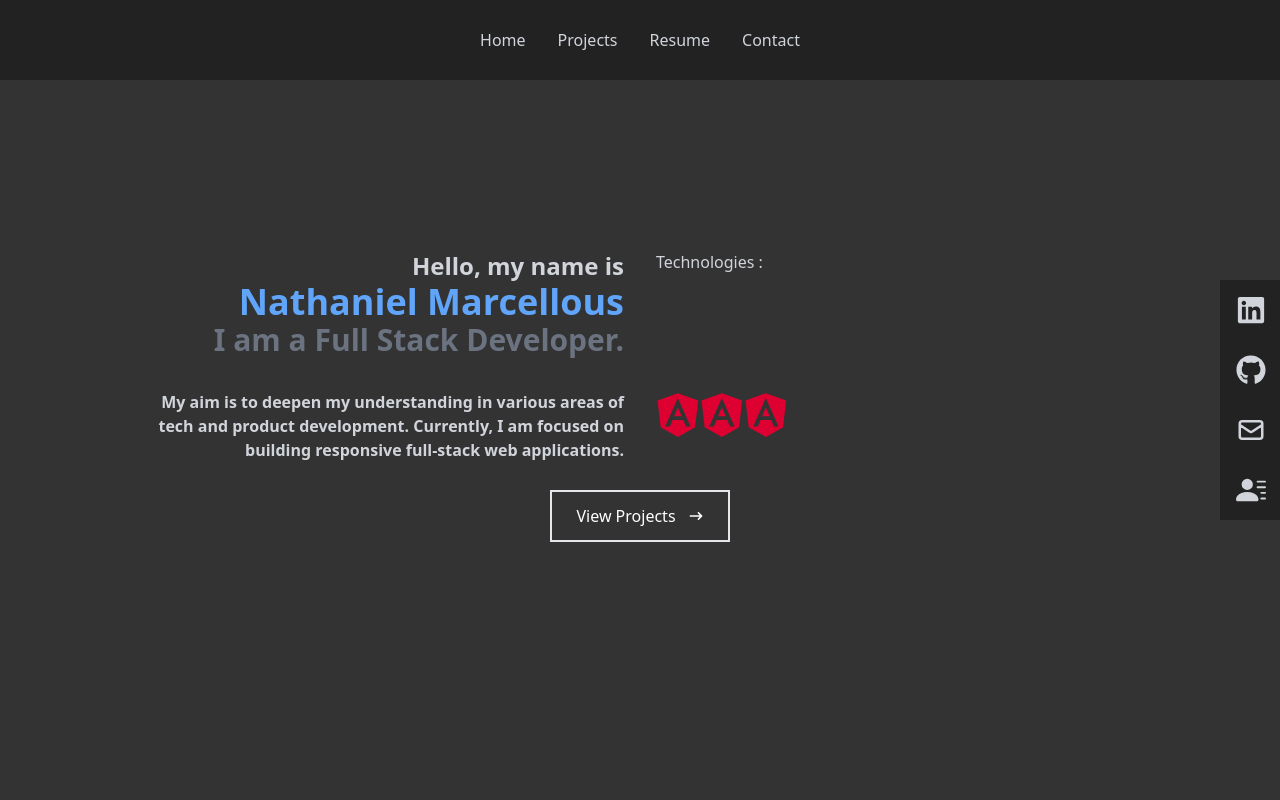
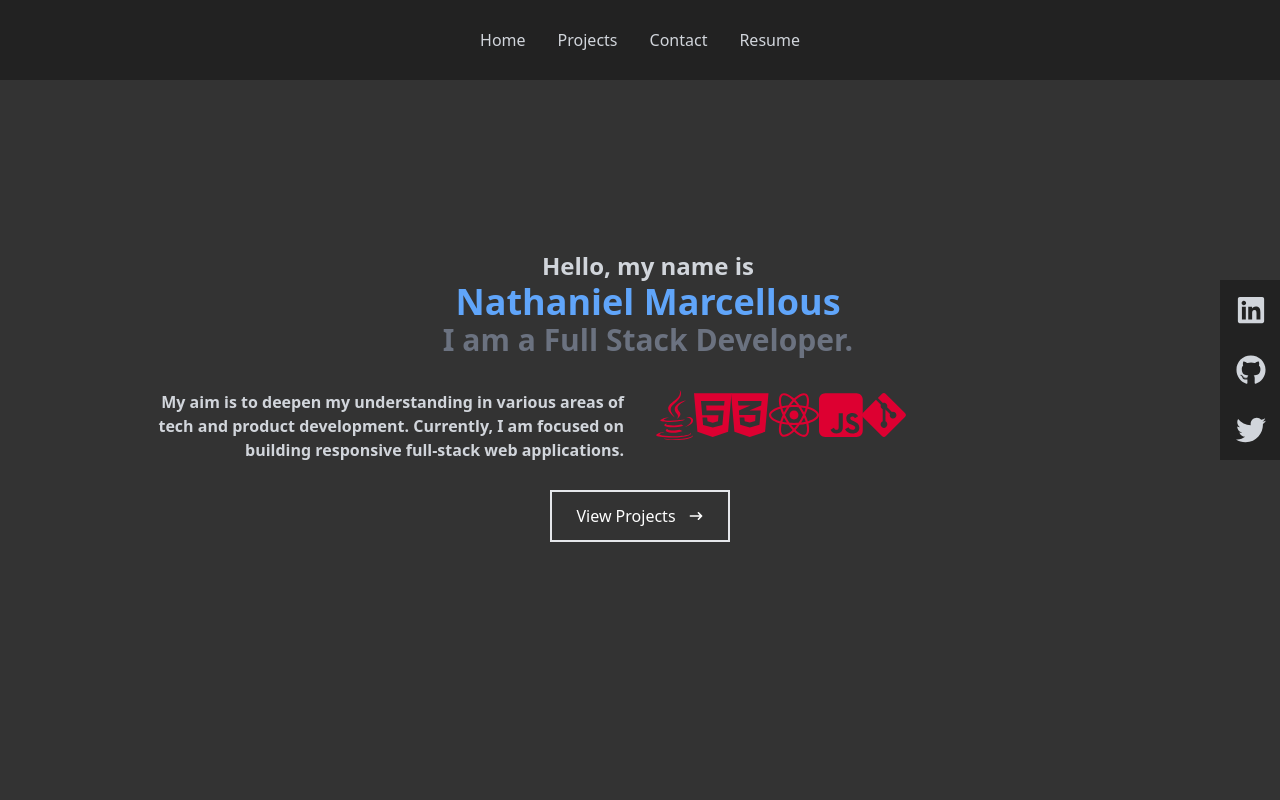
Before and after one commit to TabuHana/portfolio, a React (Create React App) app: page / in a window 1280 px wide. Shown: the top 800 px of the page. Built offline with nearby package versions, Linux system fonts and the light colour scheme.

Commit message:
home page formatting

```diff
--- a/src/App.js
+++ b/src/App.js
@@ -6,7 +6,7 @@
 
 function App() {
   return (
-    <div className="snap-y snap-mandatory">
+    <div>
       <Navbar />
       <Home />
       <Projects />
--- a/src/components/Home.jsx
+++ b/src/components/Home.jsx
@@ -2,15 +2,16 @@
 import { HiArrowNarrowRight } from 'react-icons/hi'
 import { Link } from "react-scroll"
 import { FontAwesomeIcon } from "@fortawesome/react-fontawesome";
-import { faAngular } from '@fortawesome/free-brands-svg-icons';
+import { faHtml5, faJava, faCss3Alt, faReact, faJsSquare, faGitAlt } from '@fortawesome/free-brands-svg-icons';
+
 
 const Home = () => {
   return (
     <div name='home' className='w-full h-screen bg-[#333] text-gray-300'>
       {/* Container */}
       <div className='flex flex-col justify-center items-center w-full h-full'>
-        <div className='max-w-[1000px] w-full grid sm:grid-cols-2 gap-8'>
-          <div className='sm:text-right pb-8 pl-4'>
+        <div className='max-w-[1000px] w-full gap-8'>
+          <div className='sm:text-center pb-8 pl-4'>
             <p className='text-2xl font-bold inline'>
               Hello, my name is
             </p>
@@ -21,22 +22,22 @@
               I am a Full Stack Developer.
             </h1>
           </div>
-          <div className='align-baseline'>
-            Technologies :
-          </div>
         </div>
 
         <div className='max-w-[1000px] w-full grid sm:grid-cols-2 gap-8 px-4'>
           <div className='sm:text-right font-bold'>
             <p>
               My aim is to deepen my understanding in various areas of tech and product development. Currently, I am focused on building responsive full-stack web applications.
-              </p>
+            </p>
           </div>
           <div>
             <p>
-            <FontAwesomeIcon icon={faAngular} color="#DD0031" fontSize={50}/>
-            <FontAwesomeIcon icon={faAngular} color="#DD0031" fontSize={50}/>
-            <FontAwesomeIcon icon={faAngular} color="#DD0031" fontSize={50}/>
+              <FontAwesomeIcon icon={faJava} color="#DD0031" fontSize={50} />
+              <FontAwesomeIcon icon={faHtml5} color="#DD0031" fontSize={50} />
+              <FontAwesomeIcon icon={faCss3Alt} color="#DD0031" fontSize={50} />
+              <FontAwesomeIcon icon={faReact} color="#DD0031" fontSize={50} />
+              <FontAwesomeIcon icon={faJsSquare} color="#DD0031" fontSize={50} />
+              <FontAwesomeIcon icon={faGitAlt} color="#DD0031" fontSize={50} />
             </p>
           </div>
         </div>
--- a/src/components/Navbar.jsx
+++ b/src/components/Navbar.jsx
@@ -1,7 +1,7 @@
 import { useState } from 'react'
 import { FaBars, FaTimes, FaGithub, FaLinkedin } from "react-icons/fa";
-import { HiOutlineMail } from "react-icons/hi";
-import { BsFillPersonLinesFill } from "react-icons/bs";
+import { faTwitter } from '@fortawesome/free-brands-svg-icons';
+import { FontAwesomeIcon } from "@fortawesome/react-fontawesome";
 import { Link } from "react-scroll";
 
 const Navbar = () => {
@@ -26,13 +26,13 @@
           </Link>
         </li>
         <li>
-          <Link to="resume" smooth={true} duration={500}>
-            Resume
+          <Link to="contact" smooth={true} duration={500}>
+            Contact
           </Link>
         </li>
         <li>
-          <Link to="contact" smooth={true} duration={500}>
-            Contact
+          <Link to="resume" smooth={true} duration={500}>
+            Resume
           </Link>
         </li>
       </ul>
@@ -60,14 +60,14 @@
         </li>
         <li className='py-6 text-4xl'>
           {' '}
-          <Link onClick={handleClick} to="resume" smooth={true} duration={500}>
-            Resume
+          <Link onClick={handleClick} to="contact" smooth={true} duration={500}>
+            Contact
           </Link>
         </li>
         <li className='py-6 text-4xl'>
           {' '}
-          <Link onClick={handleClick} to="contact" smooth={true} duration={500}>
-            Contact
+          <Link onClick={handleClick} to="resume" smooth={true} duration={500}>
+            Resume
           </Link>
         </li>
       </ul>
@@ -89,14 +89,8 @@
           </li>
           <li className='w-[160px] h-[60px] flex justify-between items-center mr-[-100px] hover:ml-[-100px] duration-300 bg-[#222]'>
             <a href='/' className='flex justify-between items-center w-full text-gray-300'>
-              <HiOutlineMail size={30} />
-              Email
-            </a>
-          </li>
-          <li className='w-[160px] h-[60px] flex justify-between items-center mr-[-100px] hover:ml-[-100px] duration-300 bg-[#222]'>
-            <a href='/' className='flex justify-between items-center w-full text-gray-300'>
-              <BsFillPersonLinesFill size={30} />
-              Resume
+              <FontAwesomeIcon icon={faTwitter} fontSize={30} />
+              Twitter
             </a>
           </li>
         </ul>
--- a/src/components/Projects.jsx
+++ b/src/components/Projects.jsx
@@ -91,13 +91,45 @@
             </div>
           </div>
 
+          {/* Project 5 */}
+
+          <div className='shadow-lg shadow-[#040c16] group container rounded-md flex justify-center items-center mx-auto content-div'>
+            {/* Hover Effects */}
+            <div className='opacity-0 group-hover:opacity-100'>
+              <span className='text-2xl font-bold text-white tracking-wider'>
+                Example 1
+              </span>
+              <div className='pt-8 text-center'>
+                <a href='/'>
+                  <button className='text-center rounded-lg px-4 py-3 m-2 bg-white text-gray-700 font-bold text-lg'>Demo</button>
+                </a>
+                <a href='/'>
+                  <button className='text-center rounded-lg px-4 py-3 m-2 bg-white text-gray-700 font-bold text-lg'>Code</button>
+                </a>
+              </div>
+            </div>
+          </div>
+
+          {/* Project 6 */}
+
+          <div className='shadow-lg shadow-[#040c16] group container rounded-md flex justify-center items-center mx-auto content-div'>
+            {/* Hover Effects */}
+            <div className='opacity-0 group-hover:opacity-100'>
+              <span className='text-2xl font-bold text-white tracking-wider'>
+                Example 1
+              </span>
+              <div className='pt-8 text-center'>
+                <a href='/'>
+                  <button className='text-center rounded-lg px-4 py-3 m-2 bg-white text-gray-700 font-bold text-lg'>Demo</button>
+                </a>
+                <a href='/'>
+                  <button className='text-center rounded-lg px-4 py-3 m-2 bg-white text-gray-700 font-bold text-lg'>Code</button>
+                </a>
+              </div>
+            </div>
+          </div>
+
         </div>
-
-
-
-
-
-
 
       </div>
     </div>
```
